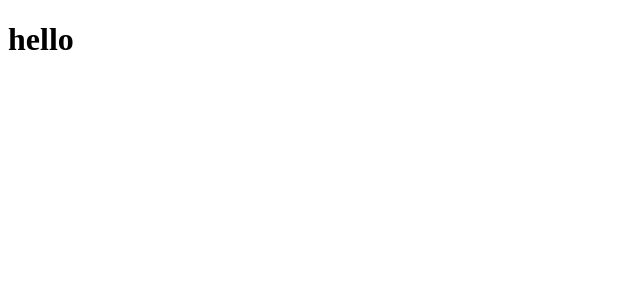
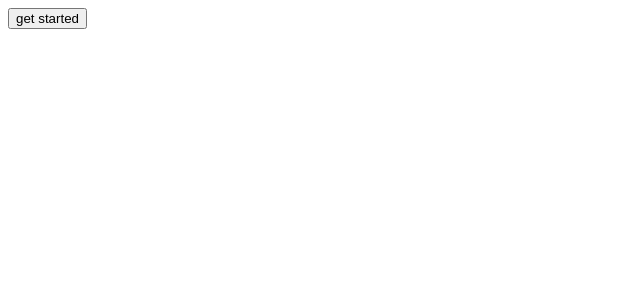
Before and after one commit to roht2103/chat-app, a React (Vite) app: page / in a window 1280 px wide. Shown: the top 300 px of the page, without its empty margins (0-640 px from the left). Built offline with nearby package versions, Linux system fonts and the light colour scheme.

Commit message:
created getstarted component

```diff
--- a/src/App.jsx
+++ b/src/App.jsx
@@ -1,11 +1,11 @@
 import { useState } from "react";
-
+import { GetStarted } from ".//components//GetStarted";
 import "./App.css";
 
 function App() {
   return (
     <>
-      <h1>hello</h1>
+      <GetStarted />
     </>
   );
 }
--- /dev/null
+++ b/src/components/GetStarted.jsx
@@ -0,0 +1,9 @@
+const GetStartedComponent = () => {
+  return (
+    <>
+      <button>get started</button>
+    </>
+  );
+};
+
+export const GetStarted = GetStartedComponent;
```
